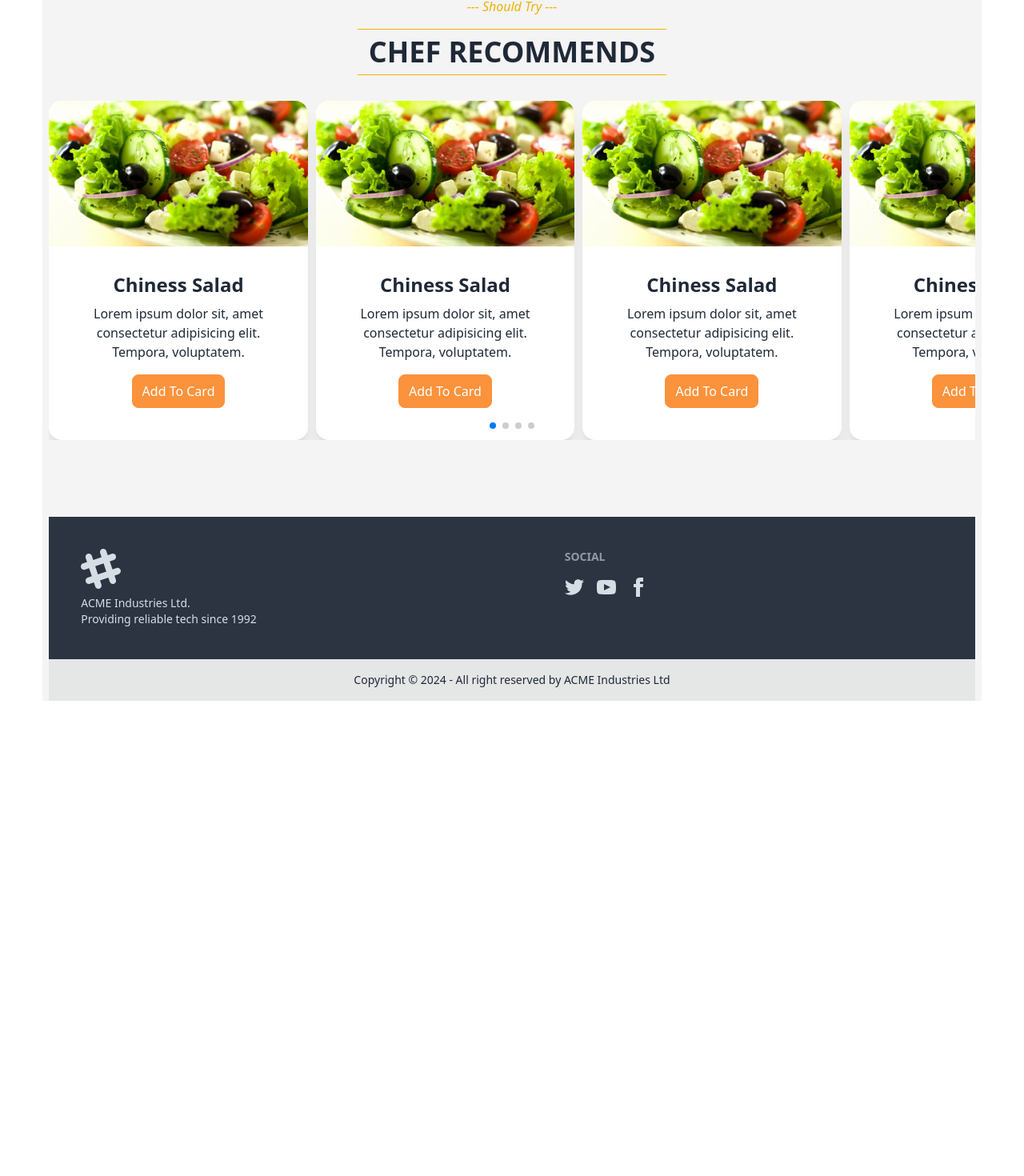
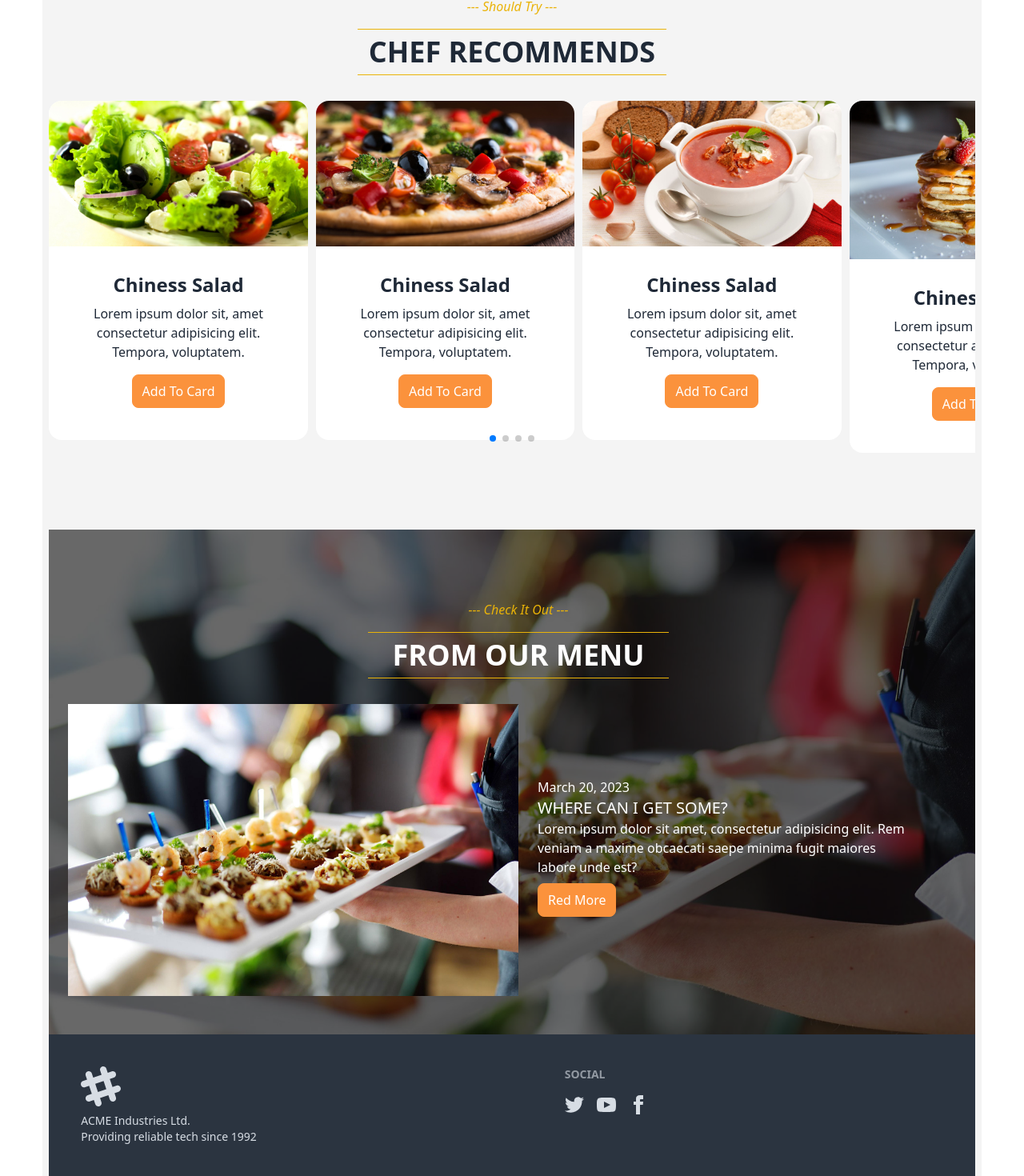
Before and after one commit to 0rakib0/Gochew-Grill-Restaurant, a React (Vite) app: page / in a window 1280 px wide. Shown: the part 2659-4129 px from the top of the page at 80% size. Before the commit the page ends 3535 px from the top, so only its background shows below. Built offline with nearby package versions, Linux system fonts and the light colour scheme.

Commit message:
from our menu section complate

```diff
--- /dev/null
+++ b/src/Pages/Home/FromOurMenu.jsx
@@ -0,0 +1,27 @@
+import SectionTitle from "../../Components/SectionTitle/SectionTitle"
+import image from '../../assets/home/featured.jpg'
+import './home.css'
+const FromOurMenu = () =>{
+    return (
+        <div className="from-our-menu text-white pb-12 bg-fixed p-2 md:pl-6">
+            <SectionTitle
+            SubHeading={'Check It Out'}
+            heading={'FROM OUR MENU'}
+            ></SectionTitle>
+            <div className="flex md:flex-row flex-col items-center gap-x-6">
+                <div className="md:w-6/12">
+                    <img src={image} alt="image not found" />
+                </div>
+                <div className="md:w-5/12">
+                    <p>March 20, 2023</p>
+                    <h4 className="text-xl">WHERE CAN I GET SOME?</h4>
+                    <p>Lorem ipsum dolor sit amet, consectetur adipisicing elit. Rem veniam a maxime obcaecati saepe minima fugit maiores labore unde est?</p>
+
+                    <button className="bg-orange-400 px-3 py-2 mt-2 text-white rounded-lg border border-orange-400 hover:bg-transparent duration-300 mb-2">Red More</button>
+                </div>
+            </div>
+        </div>
+    )
+}
+
+export default FromOurMenu
--- a/src/Pages/Home/Home.jsx
+++ b/src/Pages/Home/Home.jsx
@@ -1,6 +1,7 @@
 import About from "./About"
 import Banner from "./Banner"
 import Category from "./Category"
+import FromOurMenu from "./FromOurMenu"
 import PopularMenu from "./PopularMenu"
 import Recomend from "./Recomend"
 
@@ -12,6 +13,7 @@ const Home = () =>{
             <About></About>
             <PopularMenu></PopularMenu>
             <Recomend></Recomend>
+            <FromOurMenu></FromOurMenu>
         </div>
     )
 }
--- a/src/Pages/Home/Recomend.jsx
+++ b/src/Pages/Home/Recomend.jsx
@@ -5,6 +5,9 @@ import 'swiper/css';
 import 'swiper/css/free-mode';
 import 'swiper/css/pagination';
 import image1 from '../../assets/menu/salad-bg.jpg'
+import image2 from '../../assets/menu/pizza-bg.jpg'
+import image3 from '../../assets/menu/soup-bg.jpg'
+import image4 from '../../assets/menu/dessert-bg.jpeg'
 const Recomend = () => {
     return (
         <div>
@@ -24,7 +27,7 @@ const Recomend = () => {
                 className="mySwiper mb-24"
             >
                 <SwiperSlide>
-                    <div className="card bg-base-100 shadow-xl">
+                    <div className="card bg-base-100">
                         <figure><img src={image1} alt="Shoes" /></figure>
                         <div className="card-body text-center">
                             <h2 className="text-2xl font-semibold text-center">Chiness Salad</h2>
@@ -36,7 +39,43 @@ const Recomend = () => {
                     </div>
                 </SwiperSlide>
                 <SwiperSlide>
-                    <div className="card bg-base-100 shadow-xl">
+                    <div className="card bg-base-100">
+                        <figure><img src={image2} alt="Shoes" /></figure>
+                        <div className="card-body text-center">
+                            <h2 className="text-2xl font-semibold text-center">Chiness Salad</h2>
+                            <p>Lorem ipsum dolor sit, amet consectetur adipisicing elit. Tempora, voluptatem.</p>
+                            <div className="card-actions justify-center">
+                                <button className="bg-orange-400 px-3 py-2 mt-2 text-white rounded-lg border border-orange-400 hover:bg-transparent hover:text-black duration-300 mb-2">Add To Card</button>
+                            </div>
+                        </div>
+                    </div>
+                </SwiperSlide>
+                <SwiperSlide>
+                    <div className="card bg-base-100">
+                        <figure><img src={image3} alt="Shoes" /></figure>
+                        <div className="card-body text-center">
+                            <h2 className="text-2xl font-semibold text-center">Chiness Salad</h2>
+                            <p>Lorem ipsum dolor sit, amet consectetur adipisicing elit. Tempora, voluptatem.</p>
+                            <div className="card-actions justify-center">
+                                <button className="bg-orange-400 px-3 py-2 mt-2 text-white rounded-lg border border-orange-400 hover:bg-transparent hover:text-black duration-300 mb-2">Add To Card</button>
+                            </div>
+                        </div>
+                    </div>
+                </SwiperSlide>
+                <SwiperSlide>
+                    <div className="card bg-base-100">
+                        <figure><img src={image4} alt="Shoes" /></figure>
+                        <div className="card-body text-center">
+                            <h2 className="text-2xl font-semibold text-center">Chiness Salad</h2>
+                            <p>Lorem ipsum dolor sit, amet consectetur adipisicing elit. Tempora, voluptatem.</p>
+                            <div className="card-actions justify-center">
+                                <button className="bg-orange-400 px-3 py-2 mt-2 text-white rounded-lg border border-orange-400 hover:bg-transparent hover:text-black duration-300 mb-2">Add To Card</button>
+                            </div>
+                        </div>
+                    </div>
+                </SwiperSlide>
+                <SwiperSlide>
+                    <div className="card bg-base-100">
                         <figure><img src={image1} alt="Shoes" /></figure>
                         <div className="card-body text-center">
                             <h2 className="text-2xl font-semibold text-center">Chiness Salad</h2>
@@ -48,43 +87,7 @@ const Recomend = () => {
                     </div>
                 </SwiperSlide>
                 <SwiperSlide>
-                    <div className="card bg-base-100 shadow-xl">
-                        <figure><img src={image1} alt="Shoes" /></figure>
-                        <div className="card-body text-center">
-                            <h2 className="text-2xl font-semibold text-center">Chiness Salad</h2>
-                            <p>Lorem ipsum dolor sit, amet consectetur adipisicing elit. Tempora, voluptatem.</p>
-                            <div className="card-actions justify-center">
-                                <button className="bg-orange-400 px-3 py-2 mt-2 text-white rounded-lg border border-orange-400 hover:bg-transparent hover:text-black duration-300 mb-2">Add To Card</button>
-                            </div>
-                        </div>
-                    </div>
-                </SwiperSlide>
-                <SwiperSlide>
-                    <div className="card bg-base-100 shadow-xl">
-                        <figure><img src={image1} alt="Shoes" /></figure>
-                        <div className="card-body text-center">
-                            <h2 className="text-2xl font-semibold text-center">Chiness Salad</h2>
-                            <p>Lorem ipsum dolor sit, amet consectetur adipisicing elit. Tempora, voluptatem.</p>
-                            <div className="card-actions justify-center">
-                                <button className="bg-orange-400 px-3 py-2 mt-2 text-white rounded-lg border border-orange-400 hover:bg-transparent hover:text-black duration-300 mb-2">Add To Card</button>
-                            </div>
-                        </div>
-                    </div>
-                </SwiperSlide>
-                <SwiperSlide>
-                    <div className="card bg-base-100 shadow-xl">
-                        <figure><img src={image1} alt="Shoes" /></figure>
-                        <div className="card-body text-center">
-                            <h2 className="text-2xl font-semibold text-center">Chiness Salad</h2>
-                            <p>Lorem ipsum dolor sit, amet consectetur adipisicing elit. Tempora, voluptatem.</p>
-                            <div className="card-actions justify-center">
-                                <button className="bg-orange-400 px-3 py-2 mt-2 text-white rounded-lg border border-orange-400 hover:bg-transparent hover:text-black duration-300 mb-2">Add To Card</button>
-                            </div>
-                        </div>
-                    </div>
-                </SwiperSlide>
-                <SwiperSlide>
-                    <div className="card bg-base-100 shadow-xl">
+                    <div className="card bg-base-100">
                         <figure><img src={image1} alt="Shoes" /></figure>
                         <div className="card-body text-center">
                             <h2 className="text-2xl font-semibold text-center">Chiness Salad</h2>
--- a/src/Pages/Home/home.css
+++ b/src/Pages/Home/home.css
@@ -3,3 +3,20 @@
     background-size: cover;
     height: 20rem;
 }
+.from-our-menu{
+    background-image: url('../../assets/home/featured.jpg');
+    background-size: cover;
+    position: relative;
+    z-index: 4;
+}
+
+.from-our-menu::after{
+    content: '';
+    position: absolute;
+    top: 0;
+    left: 0;
+    width: 100%;
+    height: 100%;
+    z-index: -1;
+    background-color: rgba(14, 14, 14, 0.623);
+}
```
